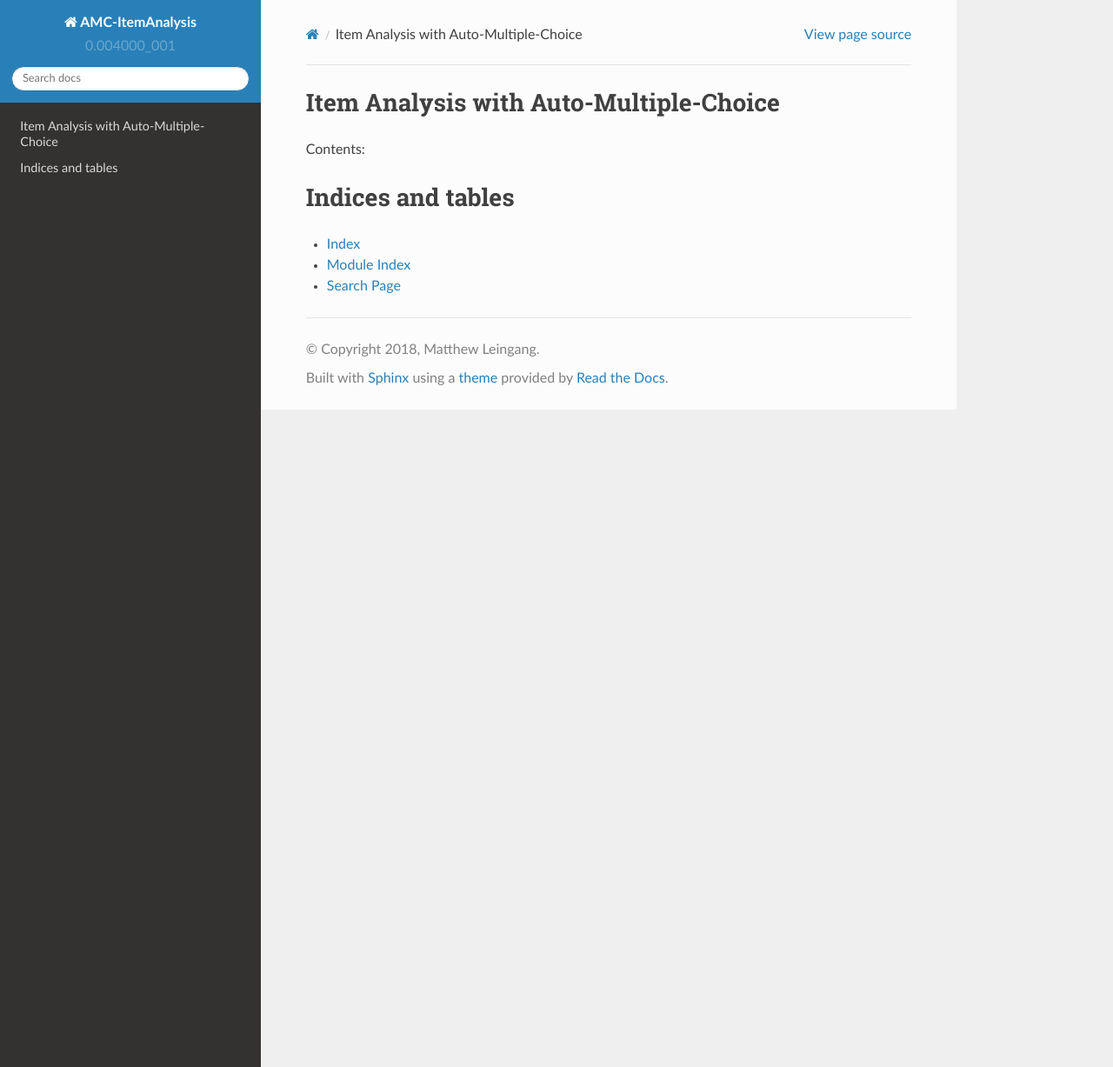
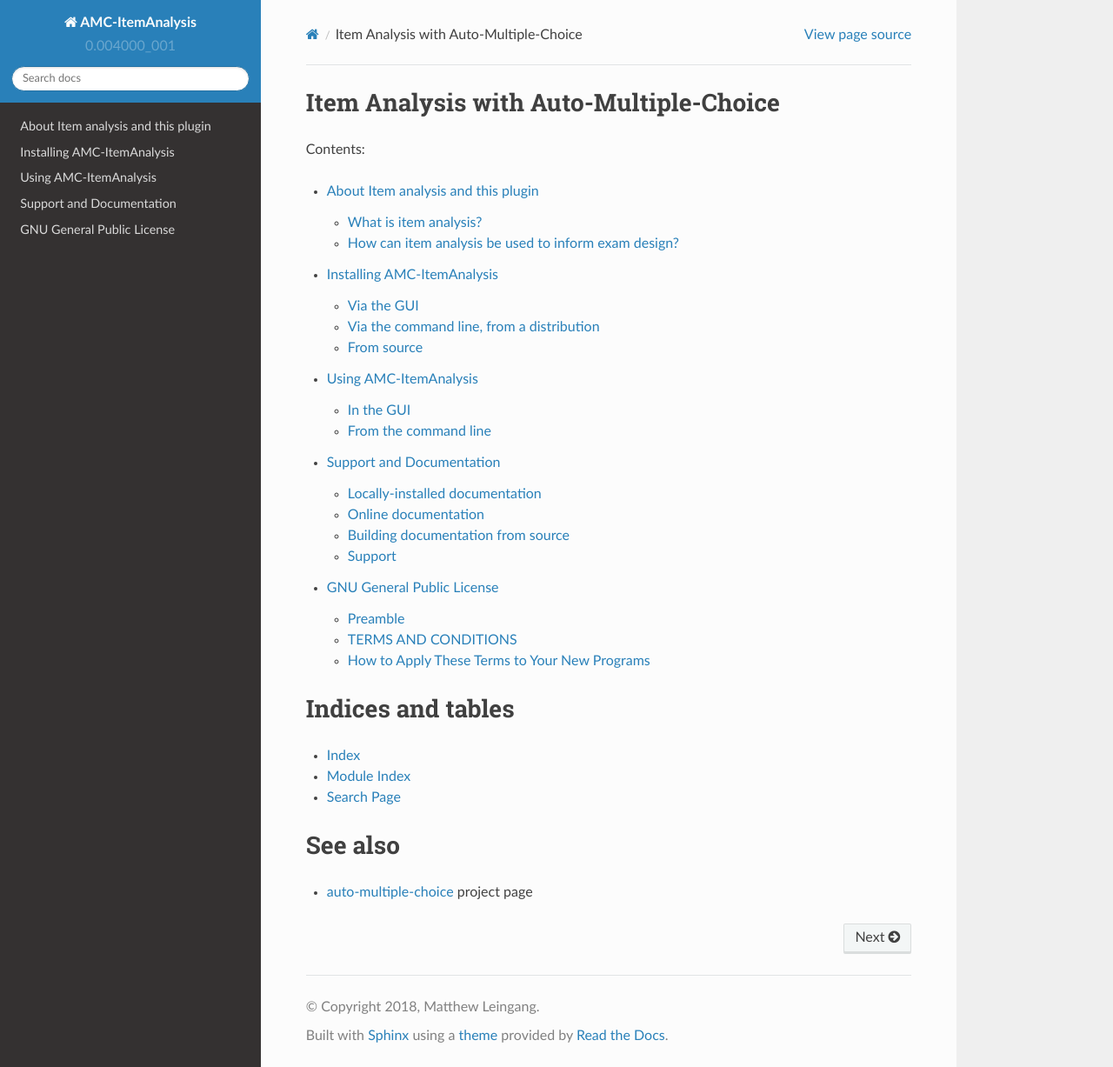
Before and after one commit to leingang/AMC-ItemAnalysis, a Sphinx documentation site: the page built from doc/index.rst, in a window 1280 px wide and 1227 px high. Shown: the whole window at 87% size. Built offline with Sphinx 7.4.7 and the Read the Docs theme 2.0.0, drawn with Linux system fonts in a browser that asks for light colours; pages that are not in the unit, such as notebooks, are missing from menus.

Commit message:
Add Sphinx documentation (Close #5)
Fleshed out documentation from the `README.pod` file into separate
files.  Documentation can be generated by `make html` in the `doc`
directory.

More references and graphics could be added, but the bones are in place.

```diff
--- /dev/null
+++ b/doc/about.rst
@@ -0,0 +1,60 @@
+About Item analysis and this plugin
+===================================
+
+There are a couple of AMC reports that come in the box.  One of them is the ODS
+(OpenOffice/LibreOffice spreadsheet) report.  It is quite good, in that it gives
+not only students' scores question by question, and the frequencies of students'
+responses for each question.  If you use AMC's randomizing feature, the report
+unshuffles responses and puts them in the order they appear in the exam's
+catalog.
+
+From these tabs on the spreadsheet, you can answer questions like:
+
+* Did students who did well on a certain problem do well overall?
+
+* Which distractors were the most distracting?
+
+* Did any of the questions turn out trickier than planned?
+
+However, this may require adding formulas to the cells of the spreadsheet.
+Moreover, the spreadsheet report will *not* be able to answer a question like:
+
+* How did the students who fell for a particular distractor do overall on the
+  exam?
+
+* Is the exam *reliable*, in the sense that giving the same exam to a similar
+  group of students will product similar results?
+
+This plugin was designed to provide feedback of this nature to the exam
+designer.  It can inform decisions on which learning objectives are not being
+met, as well as identify exam problems that may need to be revised before
+setting on future exams.  Finally, the plugin provides visual as well as
+numerical representations of these data.
+
+What is item analysis?
+----------------------
+
+`Item analysis`_ is a topic in the field of psychometrics that seeks to analyze
+how multiple “items” measure some characteristics.  The term “item” is meant
+to be general and apply to any kind of measurement, but for our purposes an
+*item* is simply one question from a set (i.e., an exam).
+
+.. _`Item analysis`: https://en.wikipedia.org/wiki/Item_analysis
+
+In an item analysis, scores on the entire exam are broken down by responses to
+each of the questions.  Usually, a regression analysis is calculated between the
+score on a single question, and the total score on the exam.  The correlation
+between individual items can also inform whether the exam is reliably measuring
+students' mastery.
+
+The difficulty of an question is determined by the students' average score on
+the question, expressed as a fraction or percentage of the maximum possible
+score.  Assuming the question score is nonnegative and there is no extra credit,
+the question difficulty is a number between 0 and 1.  The closer the number is
+to 1, the “easier” the students found the question.  This may be
+counterintuitive, but it is how ScorePak reports item difficulty.
+
+.. todo: find good references on this topic
+
+How can item analysis be used to inform exam design?
+----------------------------------------------------
--- a/doc/index.rst
+++ b/doc/index.rst
@@ -10,7 +10,11 @@ Contents:
 .. toctree::
    :maxdepth: 2
 
-
+   about
+   install
+   usage
+   support
+   license
 
 Indices and tables
 ==================
@@ -18,3 +22,10 @@ Indices and tables
 * :ref:`genindex`
 * :doc:`my_modindex`
 * :ref:`search`
+
+See also
+========
+
+* `auto-multiple-choice`_ project page
+
+.. _`auto-multiple-choice`: https://www.auto-multiple-choice.net
--- /dev/null
+++ b/doc/install.rst
@@ -0,0 +1,36 @@
+Installing AMC-ItemAnalysis
+===========================
+
+Via the GUI
+-----------
+
+To install this module from a distribution via the AMC GUI, select the hamburger
+menu, then "Plugins", then "Install".  Select the compressed tarball using the
+file picker.
+
+Via the command line, from a distribution
+-----------------------------------------
+
+To install this module from a distribution via the command line, unpack it and
+move the directory into your :code:`plugins` directory:
+
+.. code-block:: console
+
+	tar xzvf AMC-ItemAnalysis-x.x.x.tar.gz
+	cp -r AMC-ItemAnalysis-x.x.x/ItemAnalysis ~/.AMC.d/plugins
+
+From source
+-----------
+
+To install this module from source, run the following commands:
+
+.. code-block:: console
+
+	perl Build.PL
+	./Build
+	./Build test
+	./Build install
+
+The necessary perl modules will be installed in
+:code:`$ENV{HOME}/.AMC.d/plugins/ItemAnalysis/perl`, and documentation in
+:code:`$ENV{HOME}/.AMC.d/plugins/ItemAnalysis/doc`.
--- /dev/null
+++ b/doc/license.rst
@@ -0,0 +1 @@
+.. include:: ../LICENSE.rst
--- /dev/null
+++ b/doc/support.rst
@@ -0,0 +1,54 @@
+
+Support and Documentation
+=========================
+
+
+Locally-installed documentation
+-------------------------------
+
+After installing, you can find documentation for the modules with the
+:code:`perldoc` command.  You just have to look in the right place.  You can
+either add the plugin directory to perl's library path and search for the modules by their perl names,
+
+.. code-block:: console
+
+     PERL5LIB=~/.AMC.d/plugins/ItemAnalysis/perl/ perldoc AMC::ItemAnalysis
+
+or navigate straight to the `.pm` files.
+
+.. code-block:: console
+
+     perldoc ~/.AMC.d/plugins/ItemAnalysis/perl/AMC/ItemAnalysis.pm
+
+
+Online documentation
+--------------------
+
+.. note::
+
+     Coming soon!  Documentation built by Sphinx and continuously integrated at RTD.io.
+
+
+Building documentation from source
+----------------------------------
+
+The module also supports the `Sphinx <http://sphinx-doc.org>`_ docmentation
+system (requires Python; see \ *reqirements-doc.txt*\ ). The \ ``librst``\  build
+action will create reST files from the module's POD documentation, and then
+the Sphinx documentation can be built.
+
+.. code-block:: console
+
+     ./Build librst
+     cd doc/ && make html
+     open _build/html/index.html
+
+
+Support
+-------
+
+If you have a question, bug report, or feature request, please open an issue_ on
+the `AMC-ItemAnalysis Github page`_.
+
+.. _issue: https://github.com/leingang/AMC-ItemAnalysis/issues
+.. _`AMC-ItemAnalysis Github page`: https://github.com/leingang/AMC-ItemAnalysis
--- /dev/null
+++ b/doc/usage.rst
@@ -0,0 +1,27 @@
+Using AMC-ItemAnalysis
+======================
+
+In the GUI
+----------
+
+From the AMC GUI, go to the Reports tab and select one of the "Item Analysis"
+options from the dropdown menu.  Click "Export" and after completion, open the
+\ *exports*\  directory.  A file called \ *foo-item-analysis.ext*\  will be there,
+where \ *foo*\  is the "short name" of your AMC project, and \ *ext*\  depends on
+which format you have chosen.
+
+From the command line
+---------------------
+
+From the command line, you can execute
+
+.. code-block:: console
+
+ 	auto-multiple-choice export --module ItemAnalysis_ext \
+ 	    --data project-data-dir \
+        --fich-noms students-list.csv \
+        --o output-file
+
+
+Here \ ``ext``\  is one of \ ``LaTeX``\  or \ ``YAML``\ , depending on your desired output
+format.
```
